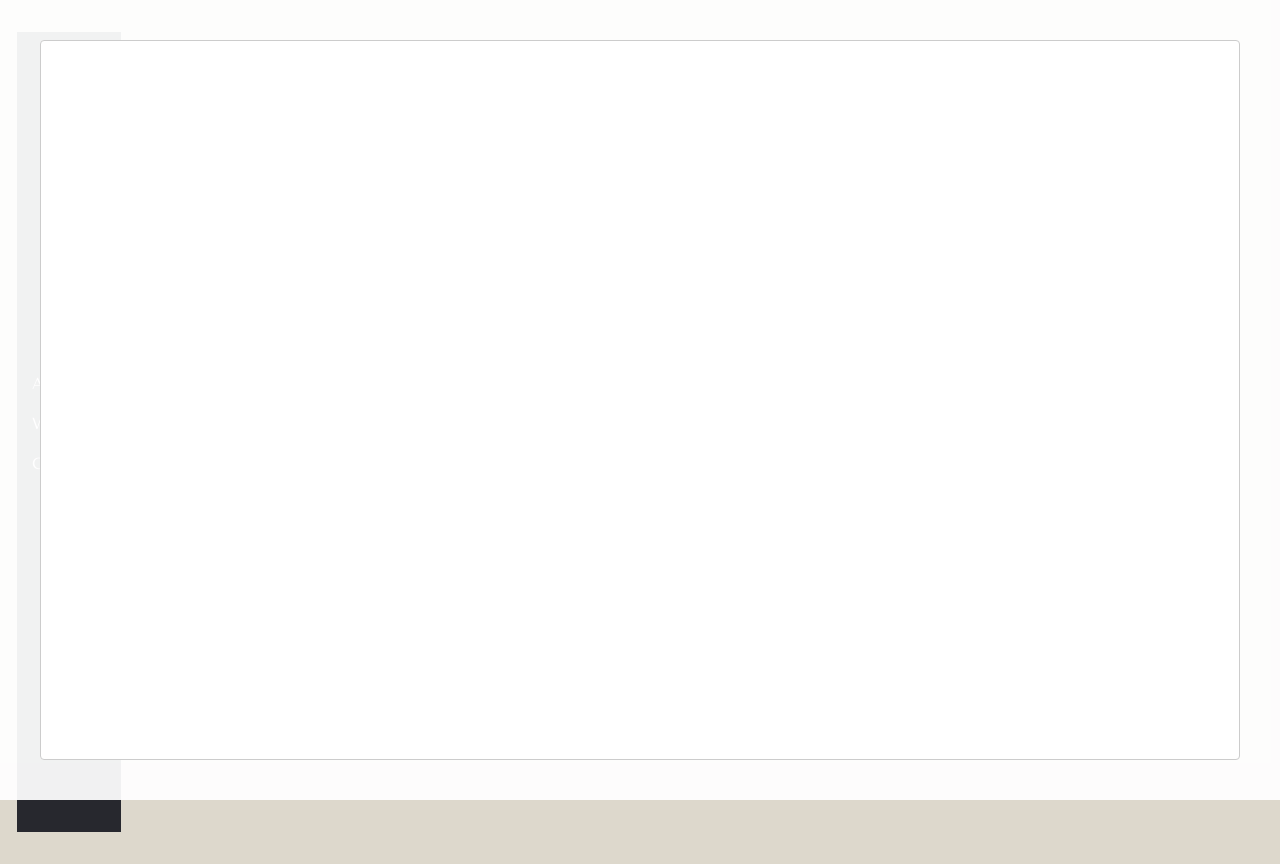
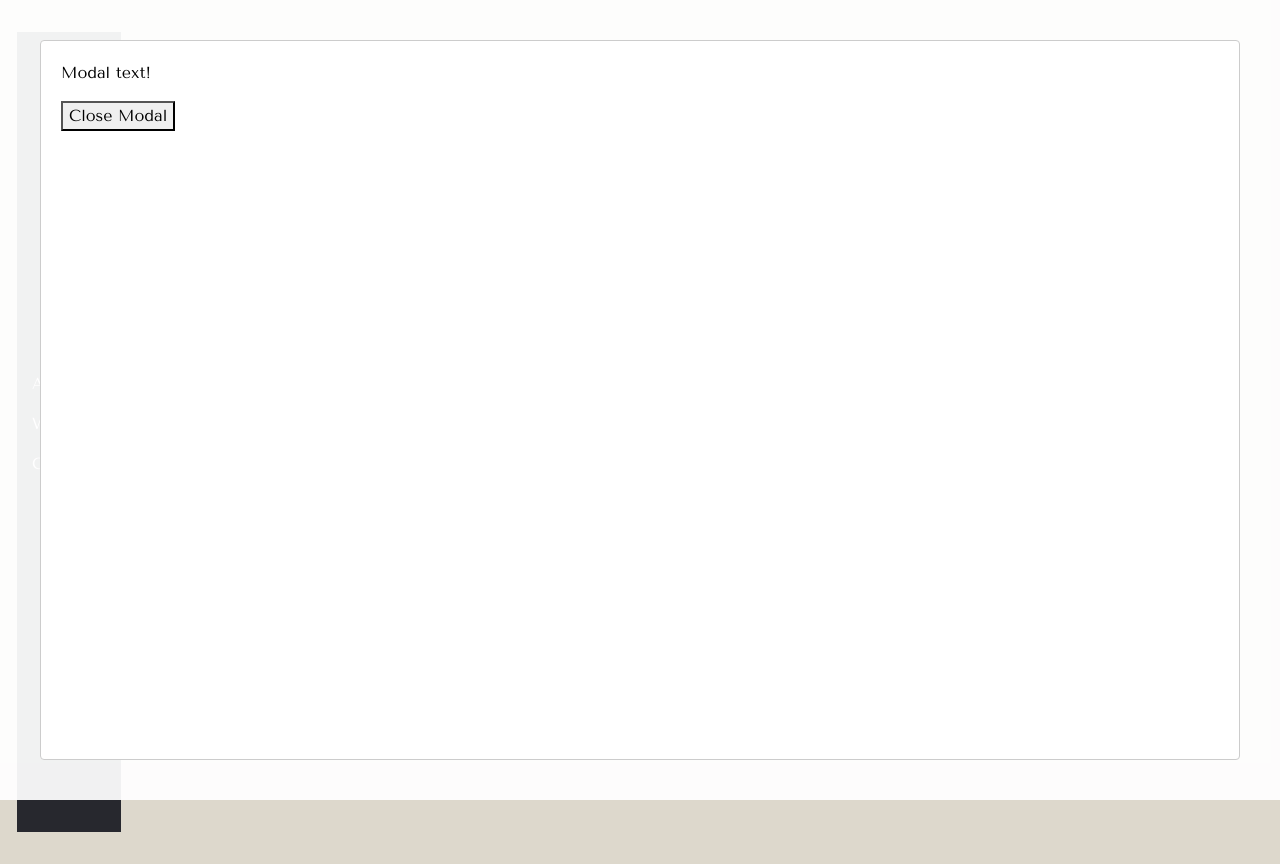
Before and after one commit to amytrick/personal-site-react, a React (Create React App) app: page /works in a window 1280 px wide. Both pictures are taken after a click on the button "Open modal". Built offline with nearby package versions, Linux system fonts and the light colour scheme.

Commit message:
Content in test modal

```diff
--- a/src/works.js
+++ b/src/works.js
@@ -2,6 +2,7 @@ import Ember from "./assets/Ember-square.png";
 import Hello from "./assets/personal-site-hello.png";
 import { useState } from "react";
 import Modal from "react-modal";
+import { FaBlackTie } from "react-icons/fa";
 
 function Project({ title, description, photo }) {
   return (
@@ -39,7 +40,11 @@ export default function Works() {
             />
           </div>
         </button>
-        <Modal isOpen={modalIsOpen} onHide={handleClose}></Modal>
+        <Modal
+          isOpen={modalIsOpen}
+          onHide={handleClose}
+          contentLabel={"project details"}
+        ></Modal>
         <button>
           <div>
             <Project
@@ -50,8 +55,18 @@ export default function Works() {
           </div>
         </button>
         <button onClick={handleShow}>Open modal</button>
-        <Modal isOpen={modalIsOpen}>
-          <p>Modal Content.</p>
+        <Modal
+          isOpen={modalIsOpen}
+          contentLabel="onRequestClose Example"
+          onRequestClose={handleClose}
+          style={{
+            content: {
+              color: "black"
+            }
+          }}
+        >
+          <p>Modal text!</p>
+          <button onClick={handleClose}>Close Modal</button>
         </Modal>
       </div>
     </div>
```
